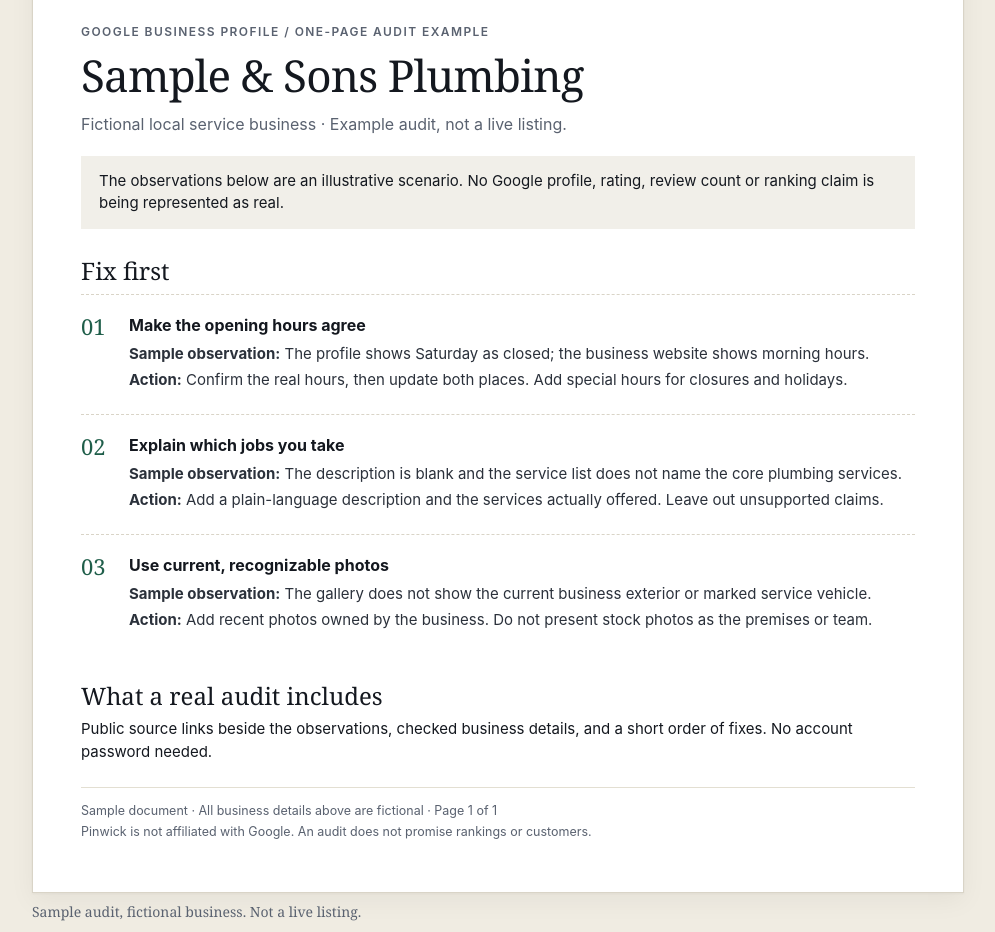
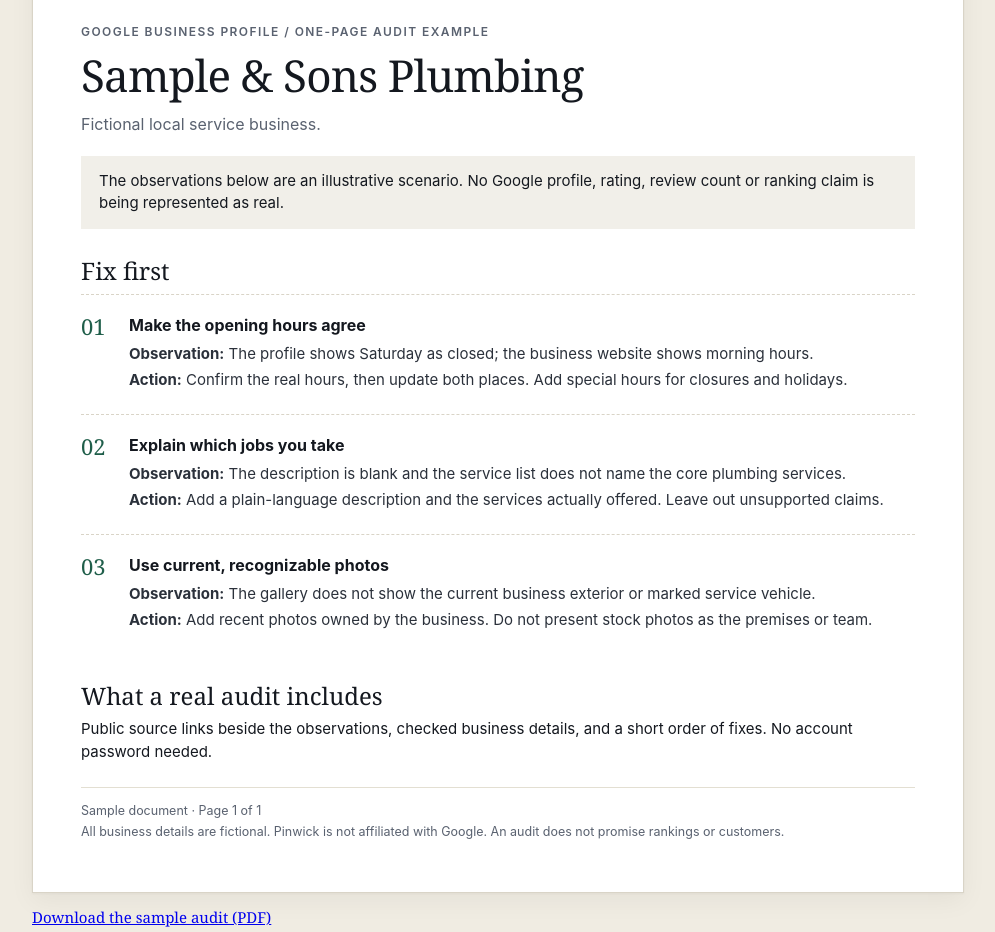
Before and after one commit to Jdka1/pinwick, a plain HTML site: page index.html in a window 1280 px wide. Shown: the part 766-1698 px from the top of the page, without its empty margins (142-1137 px from the left). Drawn offline with Linux system fonts and the light colour scheme.

Commit message:
Trim sample/fictional repetition

```diff
--- a/index.html
+++ b/index.html
@@ -15,19 +15,19 @@
 <section class="alt"><div class="wrap">
 <h2>Sample audit</h2>
 <figure class="shot"><div class="doc" role="img" aria-label="One-page sample Google Business Profile audit for a fictional business, Sample &amp; Sons Plumbing, listing three fixes">
-<div class="dh"><span class="dn" style="color:var(--acc)">Pinwick</span><span class="tag">Sample &middot; fictional business</span></div>
+<div class="dh"><span class="dn" style="color:var(--acc)">Pinwick</span><span class="tag">Sample</span></div>
 <p class="kick">Google Business Profile / one-page audit example</p>
 <h3 class="dt">Sample &amp; Sons Plumbing</h3>
-<p class="sub">Fictional local service business &middot; Example audit, not a live listing.</p>
+<p class="sub">Fictional local service business.</p>
 <p class="callout">The observations below are an illustrative scenario. No Google profile, rating, review count or ranking claim is being represented as real.</p>
 <h4>Fix first</h4>
-<div class="item"><span class="num">01</span><div><h5>Make the opening hours agree</h5><p><b>Sample observation:</b> The profile shows Saturday as closed; the business website shows morning hours.</p><p><b>Action:</b> Confirm the real hours, then update both places. Add special hours for closures and holidays.</p></div></div>
-<div class="item"><span class="num">02</span><div><h5>Explain which jobs you take</h5><p><b>Sample observation:</b> The description is blank and the service list does not name the core plumbing services.</p><p><b>Action:</b> Add a plain-language description and the services actually offered. Leave out unsupported claims.</p></div></div>
-<div class="item"><span class="num">03</span><div><h5>Use current, recognizable photos</h5><p><b>Sample observation:</b> The gallery does not show the current business exterior or marked service vehicle.</p><p><b>Action:</b> Add recent photos owned by the business. Do not present stock photos as the premises or team.</p></div></div>
+<div class="item"><span class="num">01</span><div><h5>Make the opening hours agree</h5><p><b>Observation:</b> The profile shows Saturday as closed; the business website shows morning hours.</p><p><b>Action:</b> Confirm the real hours, then update both places. Add special hours for closures and holidays.</p></div></div>
+<div class="item"><span class="num">02</span><div><h5>Explain which jobs you take</h5><p><b>Observation:</b> The description is blank and the service list does not name the core plumbing services.</p><p><b>Action:</b> Add a plain-language description and the services actually offered. Leave out unsupported claims.</p></div></div>
+<div class="item"><span class="num">03</span><div><h5>Use current, recognizable photos</h5><p><b>Observation:</b> The gallery does not show the current business exterior or marked service vehicle.</p><p><b>Action:</b> Add recent photos owned by the business. Do not present stock photos as the premises or team.</p></div></div>
 <h4>What a real audit includes</h4>
 <p style="font-size:15px;margin:0">Public source links beside the observations, checked business details, and a short order of fixes. No account password needed.</p>
-<div class="foot"><p>Sample document &middot; All business details above are fictional &middot; Page 1 of 1</p><p>Pinwick is not affiliated with Google. An audit does not promise rankings or customers.</p></div>
-</div><figcaption>Sample audit, fictional business. Not a live listing.</figcaption></figure>
+<div class="foot"><p>Sample document &middot; Page 1 of 1</p><p>All business details are fictional. Pinwick is not affiliated with Google. An audit does not promise rankings or customers.</p></div>
+</div></figure>
 <p class="dl"><a href="assets/pinwick-sample-audit.pdf">Download the sample audit (PDF)</a></p>
 </div></section>
 <section><div class="wrap">
```
